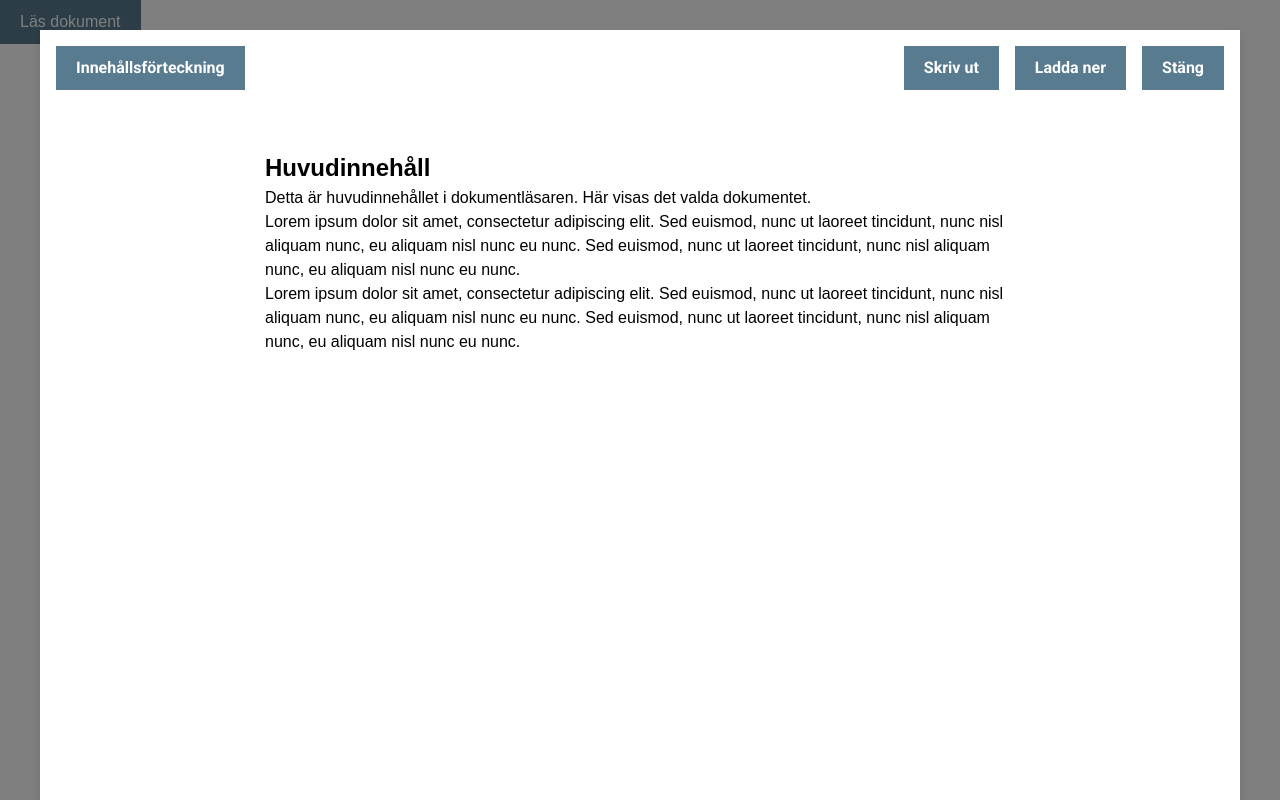
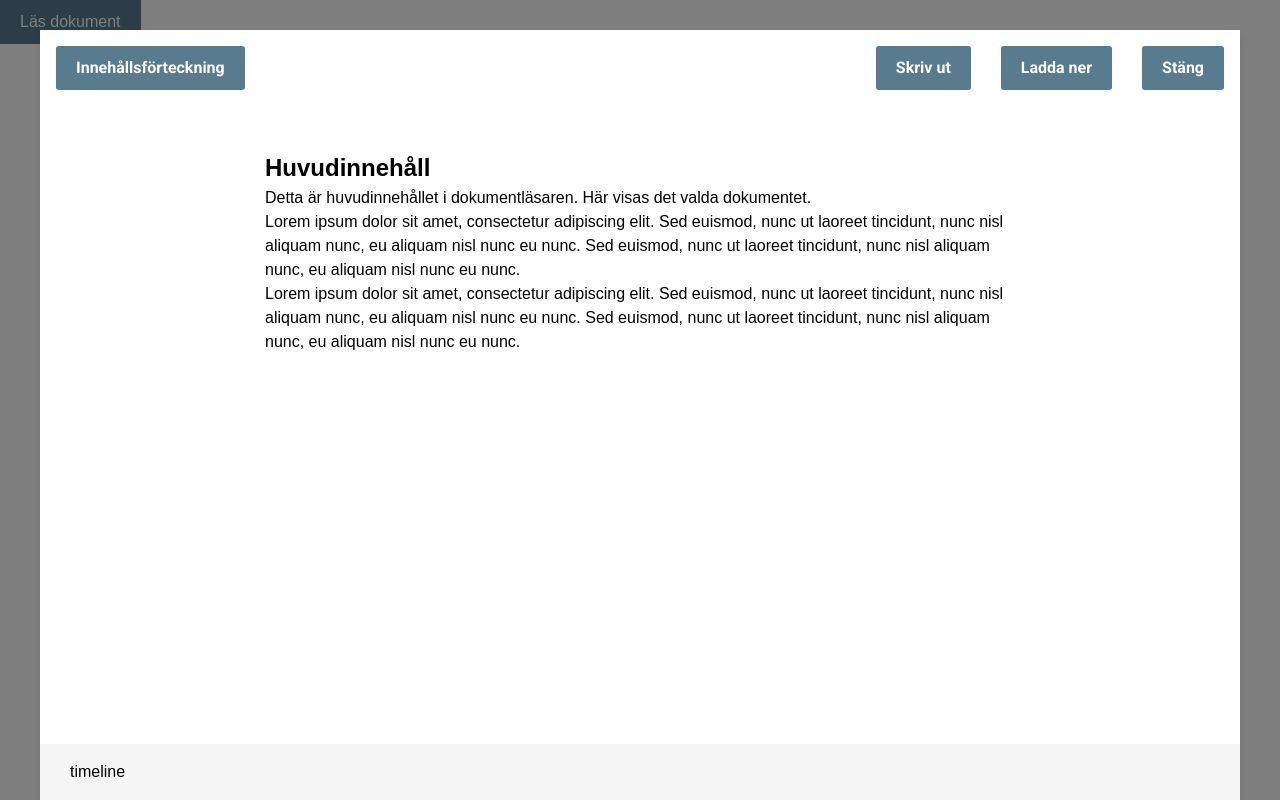
Before and after one commit to moa-haldorson/document-reader, a React (Vite) app: page / in a window 1280 px wide. Both pictures are taken after a click on the button "Läs dokument". Built offline with nearby package versions, Linux system fonts and the light colour scheme.

Commit message:
working on the sidebar expanded state

```diff
--- a/src/components/App/App.scss
+++ b/src/components/App/App.scss
@@ -15,12 +15,18 @@
     min-height: 2000px;
     background-color: a.$white;
     box-shadow: 0 4px 8px rgba(0, 0, 0, 0.1);
+    overflow-y: auto;
     position: relative;
-    overflow-y: auto;
   }
 
   &__container-group {
-    display: flex;
+    width: 100%;
+    position: relative;
+
+    &--expanded {
+      margin-left: 300px;
+      transition: margin-left 0.3s ease-in-out;
+    }
   }
 }
 
--- a/src/components/App/App.tsx
+++ b/src/components/App/App.tsx
@@ -1,5 +1,6 @@
 import { useState } from "react";
 import DocContent from "../DocContent/DocContent";
+import DocFooter from "../DocFooter/DocFooter";
 import DocHeader from "../DocHeader/DocHeader";
 import DocSideBar from "../DocSideBar/DocSideBar";
 import "./App.scss";
@@ -14,22 +15,28 @@ const App = () => {
         className="btn"
         onClick={() => setReaderOpen(!readerOpen)}
         aria-expanded={readerOpen}
+        aria-controls="document-reader"
       >
         Läs dokument
       </button>
       {readerOpen && (
-        <div className="document-reader">
+        <div className="document-reader" id="document-reader">
           <div className="document-reader__container">
-            <div className="document-reader__container-group">
+            <DocSideBar sideBarOpen={sideBarOpen} />
+            <div
+              className={`document-reader__container-group${
+                sideBarOpen ? " document-reader__container-group--expanded" : ""
+              }`}
+            >
               <DocHeader
                 sideBarOpen={sideBarOpen}
                 setSideBarOpen={setSideBarOpen}
                 readerOpen={readerOpen}
                 setReaderOpen={setReaderOpen}
               />
-              <DocSideBar sideBarOpen={sideBarOpen} />
+              <DocContent />
+              <DocFooter />
             </div>
-            <DocContent />
           </div>
         </div>
       )}
--- /dev/null
+++ b/src/components/DocFooter/DocFooter.scss
@@ -0,0 +1,16 @@
+.document-reader {
+  &__footer {
+    position: fixed;
+    left: 0;
+    right: 0;
+    bottom: 0;
+    padding-inline: 30px;
+  }
+
+  &__timeline {
+    max-width: 1200px;
+    margin: 0 auto;
+    padding: 1rem 30px;
+    background-color: whitesmoke;
+  }
+}
--- /dev/null
+++ b/src/components/DocFooter/DocFooter.tsx
@@ -0,0 +1,12 @@
+import React from "react";
+import "./DocFooter.scss";
+
+const DocFooter = () => {
+  return (
+    <footer className="document-reader__footer">
+      <div className="document-reader__timeline">timeline</div>
+    </footer>
+  );
+};
+
+export default DocFooter;
--- a/src/components/DocHeader/DocHeader.scss
+++ b/src/components/DocHeader/DocHeader.scss
@@ -15,7 +15,7 @@
   &__header-group {
     display: flex;
     align-items: center;
-    gap: 1rem;
+    gap: 30px;
   }
 
   &__header-button {
@@ -25,5 +25,6 @@
     background-color: a.$isf-blue;
     cursor: pointer;
     color: white;
+    border-radius: 3px;
   }
 }
--- a/src/components/DocHeader/DocHeader.tsx
+++ b/src/components/DocHeader/DocHeader.tsx
@@ -20,6 +20,7 @@ const DocHeader: React.FC<DocHeaderProps> = ({
         className="document-reader__header-button"
         onClick={() => setSideBarOpen(!sideBarOpen)}
         aria-expanded={sideBarOpen}
+        aria-controls="document-reader__sidebar"
       >
         Innehållsförteckning
       </button>
--- a/src/components/DocSideBar/DocSideBar.scss
+++ b/src/components/DocSideBar/DocSideBar.scss
@@ -1,9 +1,16 @@
 .document-reader {
   &__sidebar {
-    display: none;
+    position: absolute;
+    top: 0;
+    left: 0;
+    width: 300px;
+    height: 100%;
+    background-color: #f4f4f4;
+    transform: translateX(-100%);
+    transition: transform 0.3s ease-in-out;
 
     &--expanded {
-      display: block;
+      transform: translateX(0);
     }
   }
 }
--- a/src/components/DocSideBar/DocSideBar.tsx
+++ b/src/components/DocSideBar/DocSideBar.tsx
@@ -8,6 +8,7 @@ interface DocSideBarProps {
 const DocSideBar: React.FC<DocSideBarProps> = ({ sideBarOpen }) => {
   return (
     <aside
+      id="document-reader__sidebar"
       className={`document-reader__sidebar${
         sideBarOpen ? " document-reader__sidebar--expanded" : ""
       }`}
```
